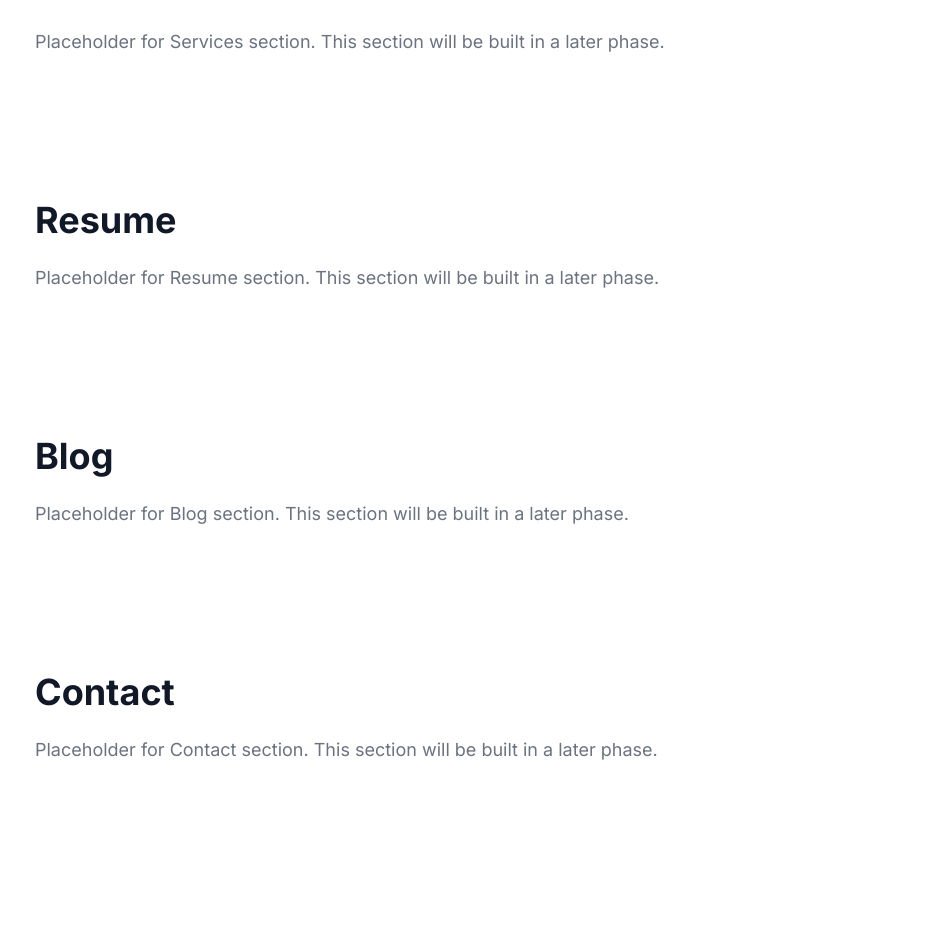
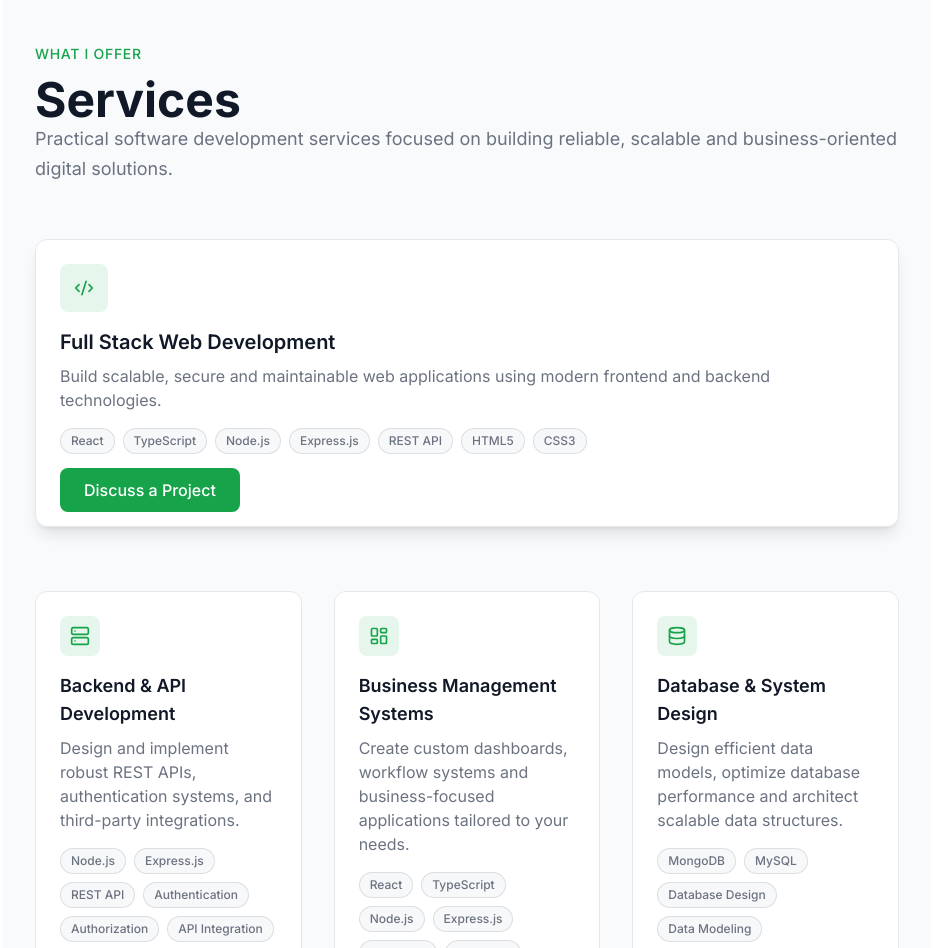
Before and after one commit to tamimzia7/pf, a React (Vite) app: page / in a window 1280 px wide. Shown: the part 5724-6672 px from the top of the page, without its empty margins (301-1234 px from the left). Before the commit the page ends 6616 px from the top, so only its background shows below. Built offline with nearby package versions, Linux system fonts and the light colour scheme.

Commit message:
first commit

```diff
--- a/src/App.tsx
+++ b/src/App.tsx
@@ -5,19 +5,9 @@ import { About } from '@/components/sections/About'
 import { WhatIDo } from '@/components/sections/WhatIDo'
 import { Skills } from '@/components/sections/Skills'
 import { Projects } from '@/components/sections/Projects'
+import { Services } from '@/components/sections/Services'
 
 // Placeholder sections for navigation
-const Services: React.FC = () => (
-  <Section id="services" className="pb-20">
-    <div className="container mx-auto px-4 lg:px-8">
-      <h2 className="mb-6 text-4xl font-bold text-main-text">Services</h2>
-      <p className="text-secondary-text lg:text-lg">
-        Placeholder for Services section. This section will be built in a later phase.
-      </p>
-    </div>
-  </Section>
-)
-
 const Resume: React.FC = () => (
   <Section id="resume" className="pb-20">
     <div className="container mx-auto px-4 lg:px-8">
--- /dev/null
+++ b/src/components/sections/Services.tsx
@@ -0,0 +1,63 @@
+import React from 'react';
+import { Section } from '@/components/layout/PortfolioLayout';
+import { services } from '@/data/services';
+import { ServiceCard } from '@/components/ui/ServiceCard';
+
+const sectionLabel = 'WHAT I OFFER';
+const sectionTitle = 'Services';
+const sectionDescription = 'Practical software development services focused on building reliable, scalable and business-oriented digital solutions.';
+
+export const Services: React.FC = () => {
+  // Separate featured and non-featured services
+  const featuredServices = services.filter((service) => service.featured);
+  const regularServices = services.filter((service) => !service.featured);
+
+  return (
+    <Section id="services" className="bg-soft-background py-16 lg:py-20">
+      <div className="container mx-auto px-4 lg:px-8">
+        {/* Heading */}
+        <div className="fade-in-up mb-10 lg:mb-14">
+          <p className="mb-3 text-sm font-medium uppercase tracking-wider text-primary">
+            {sectionLabel}
+          </p>
+          <h2 className="text-4xl font-bold text-main-text lg:text-5xl">
+            {sectionTitle}
+          </h2>
+          <p className="mb-6 text-secondary-text lg:text-lg leading-relaxed">
+            {sectionDescription}
+          </p>
+        </div>
+
+        {/* Featured Service(s) */}
+        {featuredServices.length > 0 && (
+          <div className="mb-12 lg:mb-16">
+            {featuredServices.map((service) => (
+              <ServiceCard
+                key={service.id}
+                title={service.title}
+                description={service.description}
+                Icon={service.Icon}
+                technologies={service.technologies}
+                featured={true}
+              />
+            ))}
+          </div>
+        )}
+
+        {/* Regular Services Grid */}
+        <div className="grid gap-8 sm:grid-cols-2 lg:grid-cols-3">
+          {regularServices.map((service) => (
+            <ServiceCard
+              key={service.id}
+              title={service.title}
+              description={service.description}
+              Icon={service.Icon}
+              technologies={service.technologies}
+              featured={false}
+            />
+          ))}
+        </div>
+      </div>
+    </Section>
+  );
+};
--- /dev/null
+++ b/src/components/ui/ServiceCard.tsx
@@ -0,0 +1,57 @@
+import React from 'react';
+import TechnologyBadge from './TechnologyBadge';
+
+interface ServiceCardProps {
+  title: string;
+  description: string;
+  Icon: any; // LucideIcon component
+  technologies?: string[];
+  featured?: boolean;
+}
+
+export const ServiceCard: React.FC<ServiceCardProps> = ({
+  title,
+  description,
+  Icon,
+  technologies = [],
+  featured = false
+}) => {
+  const iconSize = featured ? 'h-12 w-12' : 'h-10 w-10';
+  const titleSize = featured ? 'text-xl' : 'text-lg';
+
+  return (
+    <div className={`card card-hover relative overflow-hidden ${featured ? 'shadow-lg' : ''}`}>
+      <div className="p-6">
+        {/* Icon */}
+        <div className={`mb-4 flex ${iconSize} items-center justify-center rounded-lg bg-primary/10`}>
+          <Icon className="h-5 w-5 text-primary" />
+        </div>
+
+        {/* Title */}
+        <h3 className={`mb-2 ${titleSize} font-semibold text-main-text`}>{title}</h3>
+
+        {/* Description */}
+        <p className="mb-4 text-secondary-text">{description}</p>
+
+        {/* Technologies */}
+        {technologies.length > 0 && (
+          <div className="flex flex-wrap gap-2 mb-6">
+            {technologies.map((tech) => (
+              <TechnologyBadge
+                key={tech}
+                technology={tech}
+                variant="secondary"
+                size="default"
+              />
+            ))}
+          </div>
+        )}
+
+        {/* CTA Link */}
+        <a href="#contact" className="btn-primary w-full">
+          Discuss a Project
+        </a>
+      </div>
+    </div>
+  );
+};
--- /dev/null
+++ b/src/data/services.ts
@@ -0,0 +1,102 @@
+import { Code2, Server, LayoutDashboard, Database, Plug, Bot } from 'lucide-react'
+
+export interface Service {
+  id: string;
+  title: string;
+  description: string;
+  Icon: any; // LucideIcon component
+  technologies?: string[];
+  featured?: boolean;
+}
+
+export const services: Service[] = [
+  {
+    id: 'full-stack',
+    title: 'Full Stack Web Development',
+    description: 'Build scalable, secure and maintainable web applications using modern frontend and backend technologies.',
+    Icon: Code2,
+    technologies: [
+      'React',
+      'TypeScript',
+      'Node.js',
+      'Express.js',
+      'REST API',
+      'HTML5',
+      'CSS3'
+    ],
+    featured: true
+  },
+  {
+    id: 'backend',
+    title: 'Backend & API Development',
+    description: 'Design and implement robust REST APIs, authentication systems, and third-party integrations.',
+    Icon: Server,
+    technologies: [
+      'Node.js',
+      'Express.js',
+      'REST API',
+      'Authentication',
+      'Authorization',
+      'API Integration',
+      'Webhooks'
+    ],
+    featured: false
+  },
+  {
+    id: 'business-systems',
+    title: 'Business Management Systems',
+    description: 'Create custom dashboards, workflow systems and business-focused applications tailored to your needs.',
+    Icon: LayoutDashboard,
+    technologies: [
+      'React',
+      'TypeScript',
+      'Node.js',
+      'Express.js',
+      'MongoDB',
+      'REST API'
+    ],
+    featured: false
+  },
+  {
+    id: 'database',
+    title: 'Database & System Design',
+    description: 'Design efficient data models, optimize database performance and architect scalable data structures.',
+    Icon: Database,
+    technologies: [
+      'MongoDB',
+      'MySQL',
+      'Database Design',
+      'Data Modeling',
+      'Performance Optimization'
+    ],
+    featured: false
+  },
+  {
+    id: 'integrations',
+    title: 'API & Webhook Integration',
+    description: 'Connect your applications with external platforms, services and automate workflows through APIs and webhooks.',
+    Icon: Plug,
+    technologies: [
+      'REST API',
+      'Webhooks',
+      'Third-party Integrations',
+      'Authentication',
+      'Data Mapping'
+    ],
+    featured: false
+  },
+  {
+    id: 'ai-automation',
+    title: 'AI & Automation',
+    description: 'Build practical AI-powered automation workflows, integrate AI agents and automate repetitive tasks.',
+    Icon: Bot,
+    technologies: [
+      'AI Agent',
+      'Webhooks',
+      'APIs',
+      'Automation Workflow',
+      'Process Automation'
+    ],
+    featured: false
+  }
+];
```
